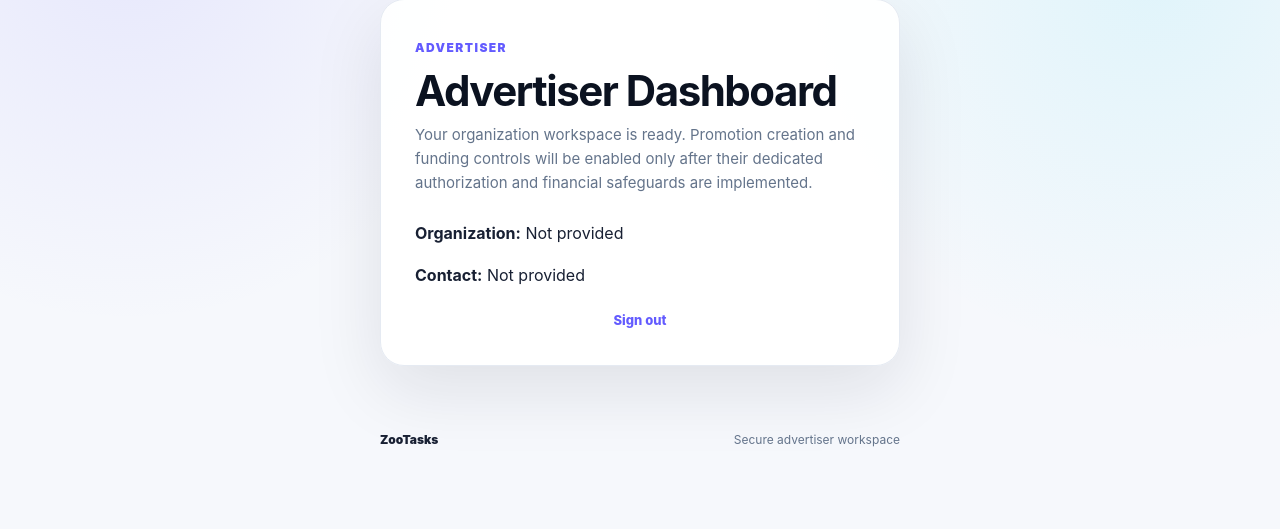
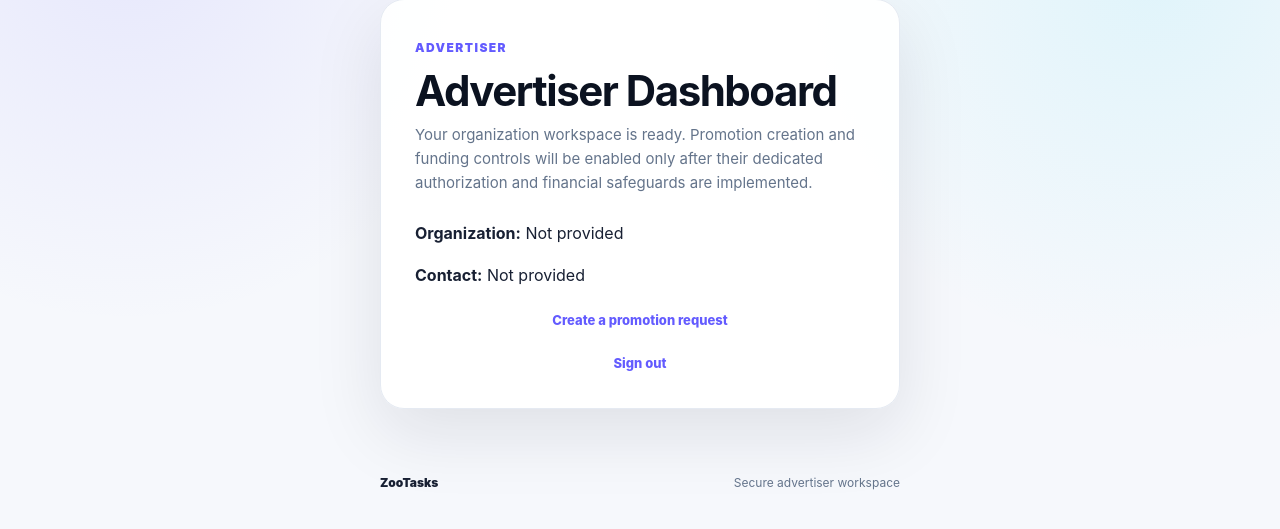
Before and after one commit to Rafiqual69/Zootasks, a Django app: template backend/accounts/templates/accounts/advertiser_dashboard.html in a window 1280 px wide. Shown: the part 137-666 px from the top of the page. Run offline with Django 5.2, Linux system fonts and the light colour scheme; the template is opened without the code that fills it, so the values that code supplies are empty.

Commit message:
Link advertiser promotion workspace

```diff
--- a/backend/accounts/templates/accounts/advertiser_dashboard.html
+++ b/backend/accounts/templates/accounts/advertiser_dashboard.html
@@ -18,6 +18,7 @@
         <p class="zt-auth-intro">Your organization workspace is ready. Promotion creation and funding controls will be enabled only after their dedicated authorization and financial safeguards are implemented.</p>
         <p><strong>Organization:</strong> {{ profile.organization_name|default:"Not provided" }}</p>
         <p><strong>Contact:</strong> {{ profile.contact_name|default:"Not provided" }}</p>
+        <p class="zt-auth-footer"><a href="{% url 'advertiser_create_promotion' %}">Create a promotion request</a></p>
         <p class="zt-auth-footer"><a href="{% url 'logout' %}">Sign out</a></p>
     </section>
 </main>
```
